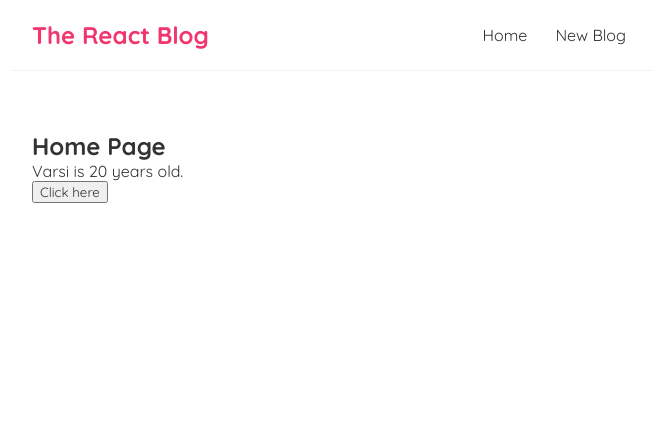
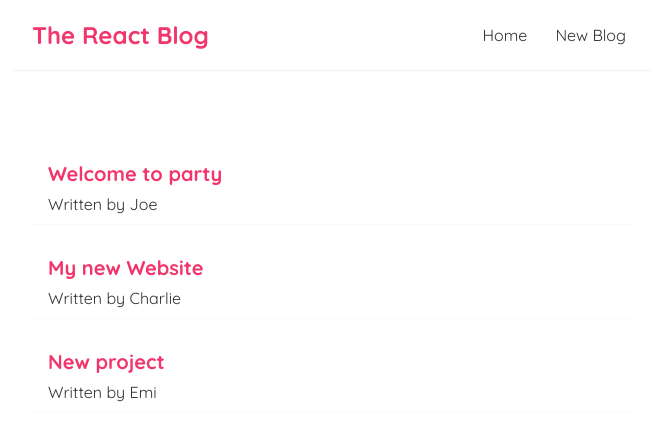
Before and after one commit to varsi13/React-blog, a React (Create React App) app: page / in a window 1280 px wide. Shown: the top 440 px of the page, without its empty margins (308-964 px from the left). Built offline with nearby package versions, Linux system fonts and the light colour scheme.

Commit message:
Ouputting lists

```diff
--- a/src/Home.js
+++ b/src/Home.js
@@ -1,19 +1,20 @@
 import { useState } from "react";
 
 const Home = () => {
-    const [name, setName] = useState("Varsi");
-    const [age, setAge] = useState("20");
-
-    const toClick = () => {
-        setName("Joe");
-        setAge(30);
-    }
+    const [blogs, setBlogs] = useState([
+        {title: "Welcome to party", author: "Joe", body: "Lorem ipsum...", id: 1},
+        {title: "My new Website", author: "Charlie", body: "Lorem ipsum...", id: 2},
+        {title: "New project", author: "Emi", body: "Lorem ipsum...", id: 3},
+    ]);
 
     return (
         <div className="home">
-            <h2>Home Page</h2>
-            <p> {name} is {age} years old.</p>
-            <button onClick={toClick}>Click here</button>
+            {blogs.map((blog) => (
+                <div className="blog-preview" key="blog.id">
+                    <h2>{ blog.title }</h2>
+                    <p>Written by {blog.author}</p>
+                </div>
+            ))}
         </div>
     );
 }
--- a/src/index.css
+++ b/src/index.css
@@ -33,3 +33,19 @@
   margin: 40px auto;
   padding: 20px;
 }
+
+.blog-preview {
+  padding: 10px 16px;
+  margin: 20px 0;
+  border-bottom: 1px solid #fafafa;
+}
+
+.blog-preview:hover {
+  box-shadow: 1px 3px 5px rgba(0, 0, 0, 0.1);
+}
+
+.blog-preview h2 {
+  font-size: 20px;
+  margin-bottom:8px;
+  color:#f1356d;
+}
```
Also changed, not shown: public/robots.txt (deleted).
